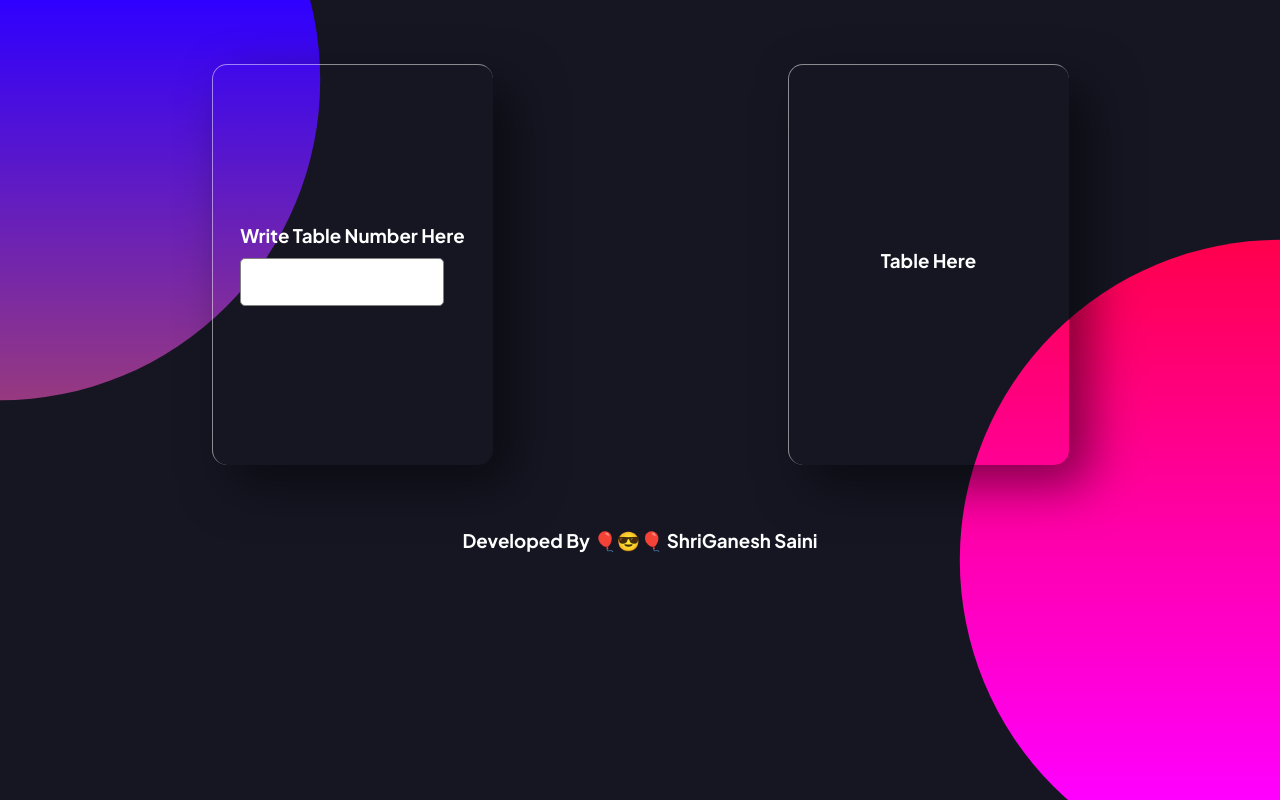
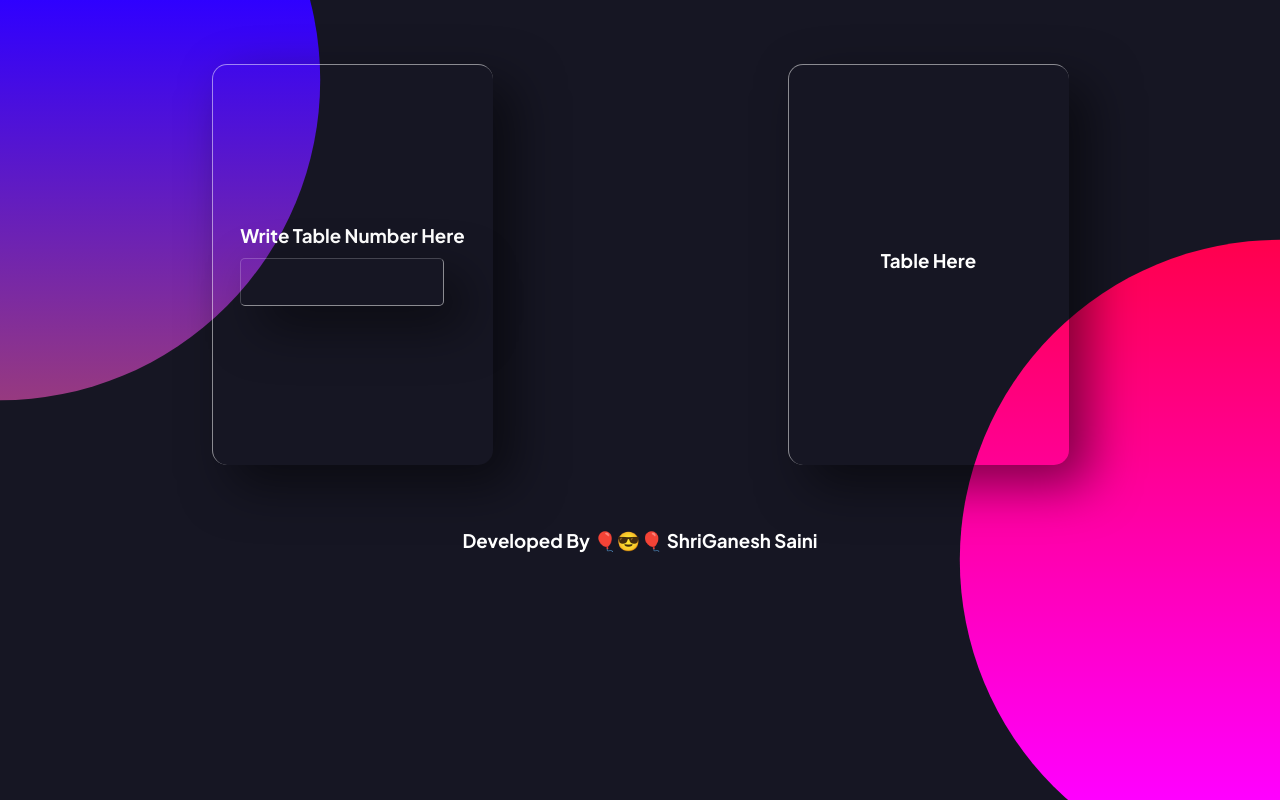
Before and after one commit to rvsaini8107/tableShowJs, a plain HTML site: page index.html in a window 1280 px wide. Drawn offline with Linux system fonts and the light colour scheme.

Commit message:
Add files via upload

```diff
--- a/index.html
+++ b/index.html
@@ -67,13 +67,23 @@
             padding: 5%;
             font-size: large;
             border-radius: 5px;
-            border: 1px groove gray;
+            border: none;
             width: 80%;
-            /* border-top: 1px solid rgba(255,255,255,0.5);
-            border-left: 1px solid rgba(255,255,255,0.5);
+            /* background: linear-gradient(#ff0, #161623); */
+            background: transparent;
+            color: white;
             box-shadow: 20px 20px 50px rgba(0, 0, 0, 0.5);
-            border-radius: 15px; */
+            border-left: 1px solid rgba(255,255,255,0.2) !important;
+            border-bottom: 1px solid rgba(255,255,255,0.5) !important;
+            border-top: 1px solid rgba(255,255,255,0.2) !important;
+            border-right: 1px solid rgba(255,255,255,0.5) !important;
+            outline: none;
 
+
+
+        }
+        .box-input-value:active{
+            border-bottom: 1px solid rgba(255,255,255,0.5) !important;
 
         }
         .box-input h3{
```
